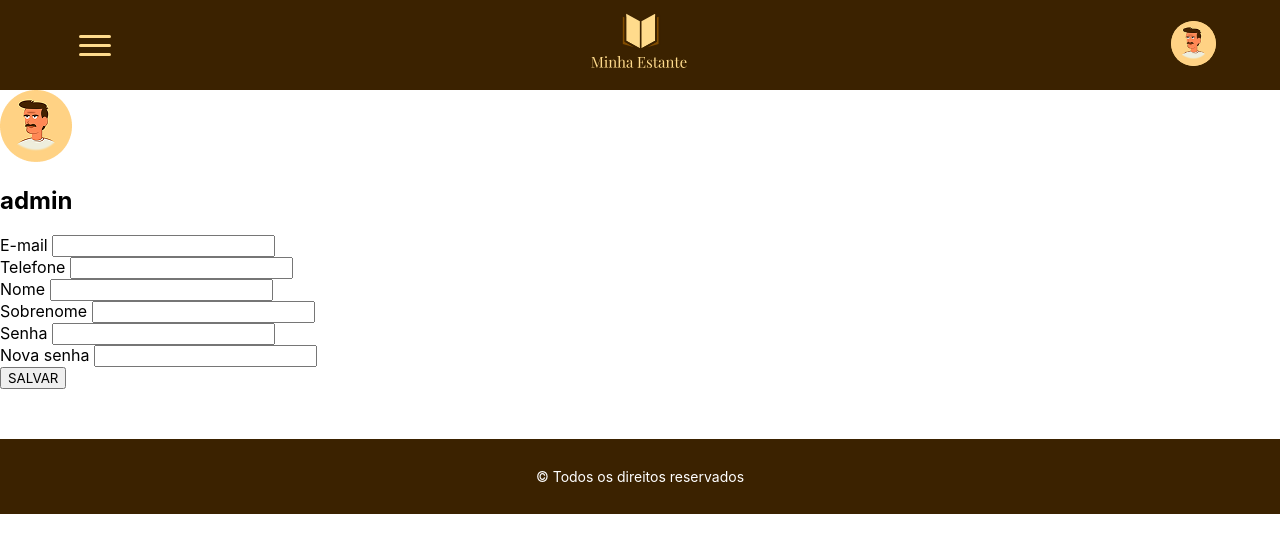
After one commit to educoelho7/Projeto-Biblioteca, a Django app: page /perfil in a window 1280 px wide. The commit adds this page. Shown: the top 553 px of the page. Run offline with Django 5.2, Linux system fonts and the light colour scheme; a user stored in the database is signed in.

Commit message:
Add: perfil

```diff
--- a/code/biblioteca/templates/headerFooter.html
+++ b/code/biblioteca/templates/headerFooter.html
@@ -26,11 +26,15 @@
         </div>
 
         <div class="logo">
-            <img src="{% static 'logoClara.svg' %}" alt="Logo">
+            <a href="{% url 'livros' %}">
+                <img src="{% static 'logoClara.svg' %}" alt="Logo">
+            </a>
         </div>
 
         <div class="profile">
-            <img src="{% static 'perfil.png' %}" alt="Perfil">
+            <a href="{% url 'perfil' %}">
+                <img src="{% static 'perfil.png' %}" alt="Perfil">
+            </a>
         </div>
     </header>
 
--- /dev/null
+++ b/code/biblioteca/templates/profile.html
@@ -0,0 +1,76 @@
+{% extends 'headerFooter.html' %}
+{% load static %}
+
+{% block content %}
+<main class="profile-container">
+  <div class="profile-left">
+    <img src="{% static 'perfil.png' %}" alt="Avatar" class="profile-avatar">
+    <h2 class="profile-name">{{ user.username }}</h2>
+  </div>
+
+  <form class="profile-form" method="POST" action="{% url 'alterar_perfil' %}">
+    {% csrf_token %}
+    <div class="form-row">
+      <div class="form-group">
+        <label for="email">E-mail</label>
+        <input name="email" type="email" value="{{ user.email }}">
+      </div>
+
+      <div class="form-group">
+        <label for="telefone">Telefone</label>
+        <input name="telefone" type="tel" maxlength="11" value="{{ user.telefone }}" onkeyup="handlePhone(event)">
+      </div>
+    </div>
+
+    <div class="form-row">
+      <div class="form-group">
+        <label for="nome">Nome</label>
+        <input name="nome" type="text" value="{{ user.first_name }}">
+      </div>
+
+      <div class="form-group">
+        <label for="sobrenome">Sobrenome</label>
+        <input name="sobrenome" type="text" value="{{ user.last_name }}">
+      </div>
+    </div>
+
+    <div class="form-row">
+      <div class="form-group">
+        <label for="senha">Senha</label>
+        <input name="senha" type="password" value="">
+      </div>
+
+      <div class="form-group">
+        <label for="nova-senha">Nova senha</label>
+        <input name="nova-senha" type="password" value="">
+      </div>
+    </div>
+
+    <button type="submit" class="profile-save-btn">SALVAR</button>
+  </form>
+</main>
+
+<script>
+    const handlePhone = (event) => {
+        let input = event.target
+        input.value = phoneMask(input.value)
+    }
+
+    const phoneMask = (value) => {
+        if (!value) return ""
+        value = value.replace(/\D/g,'')
+        value = value.replace(/(\d{2})(\d)/,"($1) $2")
+        value = value.replace(/(\d)(\d{4})$/,"$1-$2")
+        return value
+    }
+</script>
+
+{% if message %}
+<script>
+    document.addEventListener('DOMContentLoaded', function() {
+        const message = "{{ message }}";
+        alert(message);
+    });
+</script>
+{% endif %}
+{% endblock %}
--- a/code/biblioteca/urls.py
+++ b/code/biblioteca/urls.py
@@ -8,4 +8,6 @@ urlpatterns = [
     path('emprestimos/<int:emprestimo_id>/devolver/', views.devolver, name='devolver'),
     path('multas', views.multas, name='multas'),
     path('multas/<int:multa_id>/pagar/', views.pagar, name='pagar'),
+    path('perfil', views.perfil, name='perfil'),
+    path('perfil/alterar/', views.alterar_perfil, name='alterar_perfil'),
 ]
--- a/code/biblioteca/views.py
+++ b/code/biblioteca/views.py
@@ -8,6 +8,7 @@ from django.contrib import messages
 from django.utils import timezone
 from django.http import JsonResponse
 from django.shortcuts import render
+from django.contrib.auth import update_session_auth_hash
 
 @login_required(login_url="/auth/login")
 def livros(request):
@@ -88,3 +89,49 @@ def pagar(request, multa_id):
         multa.save()
 
     return redirect('multas')
+
+@login_required(login_url="/auth/login")
+def pagar(request, multa_id):
+    if request.method == "POST":
+        multa = Multa.objects.get(id=multa_id)
+        multa.status = Multa.StatusType.PAGA
+        multa.save()
+
+    return redirect('multas')
+
+@login_required(login_url="/auth/login")
+def perfil(request):
+    return render(request, 'profile.html', {
+        'user': request.user
+    })
+
+@login_required(login_url="/auth/login")
+def alterar_perfil(request):
+    user = request.user
+
+    if request.method == 'POST':
+        password = request.POST.get('senha')
+
+        # Verify the password
+        if not user.check_password(password):
+            message = "Senha incorreta. As alterações não foram salvas."
+            return render(request, 'profile.html', {'user': user, 'message': message})
+
+        # If password is correct, update the fields
+        user.first_name = request.POST.get('nome', user.first_name)
+        user.last_name = request.POST.get('sobrenome', user.last_name)
+        user.email = request.POST.get('email', user.email)
+        user.telefone = request.POST.get('telefone', user.telefone)
+
+        nova_senha = request.POST.get('nova-senha', '')
+        if nova_senha:
+            user.set_password(nova_senha)
+            user.save()
+            update_session_auth_hash(request, user)
+        else:
+            user.save()
+
+        message = "Perfil atualizado com sucesso!"
+        return render(request, 'profile.html', {'user': user, 'message': message})
+
+    return render(request, 'profile.html', {'user': user })
```
Also changed, not shown: 1 other file.
